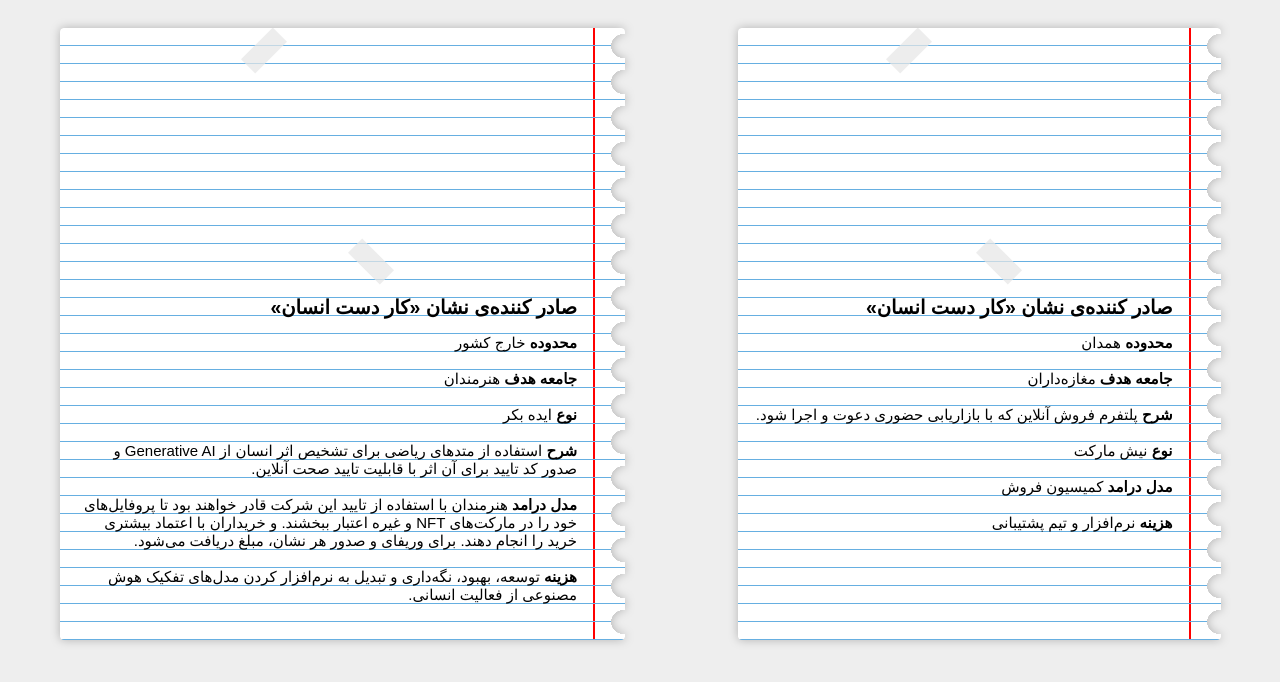
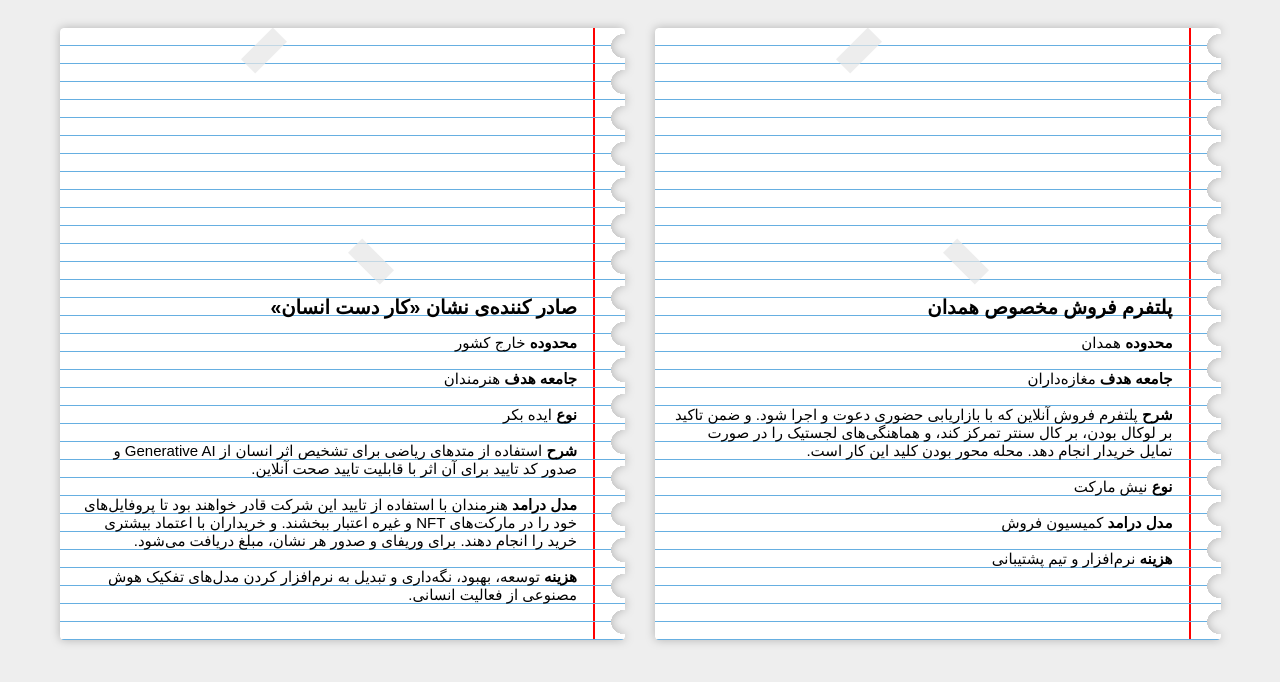
Before and after one commit to tayyebi/nonsense, a plain HTML site: page index.html in a window 1280 px wide. Drawn offline with Linux system fonts and the light colour scheme; a small style sheet from the web is missing.

Commit message:
edited a bullshit idea.

```diff
--- a/index.html
+++ b/index.html
@@ -43,7 +43,7 @@
                     <div class="card_image">
                     </div>
                     <div class="card_content">
-                        <h2 class="card_title">صادر کننده‌ی نشان «کار دست انسان»</h2>
+                        <h2 class="card_title">پلتفرم فروش مخصوص همدان</h2>
                         <div class="card_text">
                             <p>
                                 <b>محدوده</b>
@@ -55,7 +55,8 @@
                             </p>
                             <p>
                                 <b>شرح</b>
-                                پلتفرم فروش آنلاین که با بازاریابی حضوری دعوت و اجرا شود.
+                                پلتفرم فروش آنلاین که با بازاریابی حضوری دعوت و اجرا شود. و ضمن تاکید بر لوکال بودن، بر کال سنتر تمرکز کند، و هماهنگی‌های لجستیک را در صورت تمایل خریدار انجام دهد.
+                                محله محور بودن کلید این کار است.
                             <p>
                             <p>
                                 <b>نوع</b>
```
